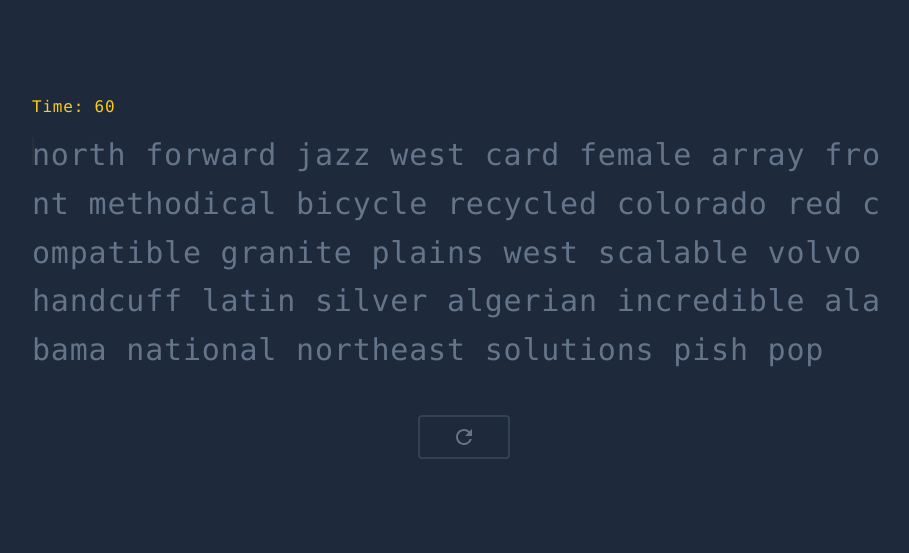
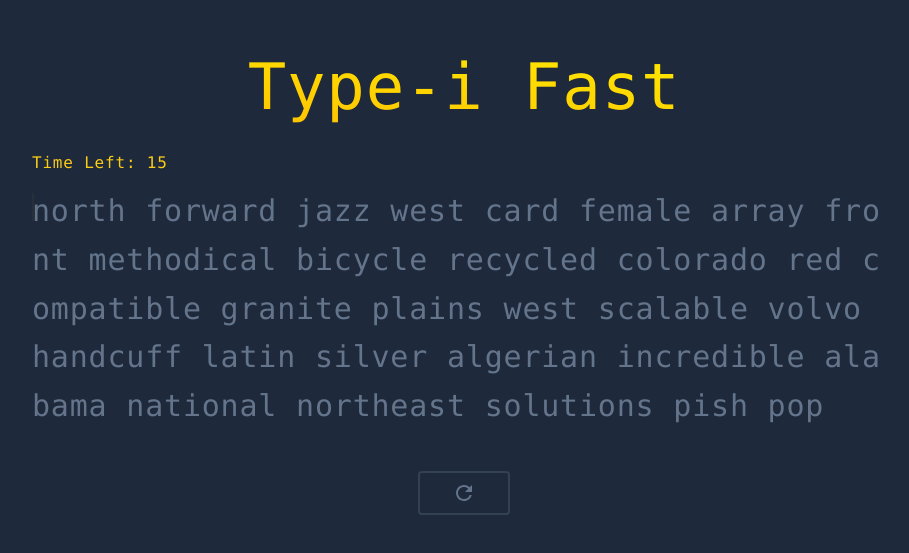
Before and after one commit to duplantier/Type-i-Fast, a React (Create React App) app: page / in a window 1280 px wide. Shown: the part 123-676 px from the top of the page, without its empty margins (176-1085 px from the left). Built offline with nearby package versions, Linux system fonts and the light colour scheme.

Commit message:
[Build]: App Heading

```diff
--- a/public/index.html
+++ b/public/index.html
@@ -1,14 +1,12 @@
 <!DOCTYPE html>
 <html lang="en">
+
   <head>
     <meta charset="utf-8" />
     <link rel="icon" href="%PUBLIC_URL%/favicon.ico" />
     <meta name="viewport" content="width=device-width, initial-scale=1" />
     <meta name="theme-color" content="#000000" />
-    <meta
-      name="description"
-      content="Web site created using create-react-app"
-    />
+    <meta name="description" content="Web site created using create-react-app" />
     <link rel="apple-touch-icon" href="%PUBLIC_URL%/logo192.png" />
     <!--
       manifest.json provides metadata used when your web app is installed on a
@@ -24,8 +22,9 @@
       work correctly both with client-side routing and a non-root public URL.
       Learn how to configure a non-root public URL by running `npm run build`.
     -->
-    <title>React App</title>
+    <title>Type-i Fast</title>
   </head>
+
   <body>
     <noscript>You need to enable JavaScript to run this app.</noscript>
     <div id="root"></div>
@@ -40,4 +39,5 @@
       To create a production bundle, use `npm run build` or `yarn build`.
     -->
   </body>
+
 </html>
--- a/src/App.tsx
+++ b/src/App.tsx
@@ -11,6 +11,9 @@
     useEngine();
   return (
     <>
+      <h1 className="text-center bg-gradient-to-tr from-[#FFB800] to-[#FFF500] text-transparent bg-clip-text text-[4rem] mb-4 font-mono">
+        Type-i Fast
+      </h1>
       {/* Display a countdown timer */}
       <CountdownTimer timeLeft={timeLeft} />
 
@@ -62,6 +65,8 @@
 
 //* Component for displaying countdown timer
 const CountdownTimer = ({ timeLeft }: { timeLeft: number }) => {
-  return <h2 className="text-primary-400 font-medium">Time: {timeLeft} </h2>;
+  return (
+    <h2 className="text-primary-400 font-medium">Time Left: {timeLeft} </h2>
+  );
 };
 export default App;
--- a/src/hooks/useEngine.ts
+++ b/src/hooks/useEngine.ts
@@ -7,7 +7,7 @@
 export type State = "start" | "run" | "finish";
 
 const NUMBER_OF_WORDS = 30;
-export const COUNTDOWN_SECONDS = 60;
+export const COUNTDOWN_SECONDS = 15;
 const { debug } = console;
 
 const useEngine = () => {
```
